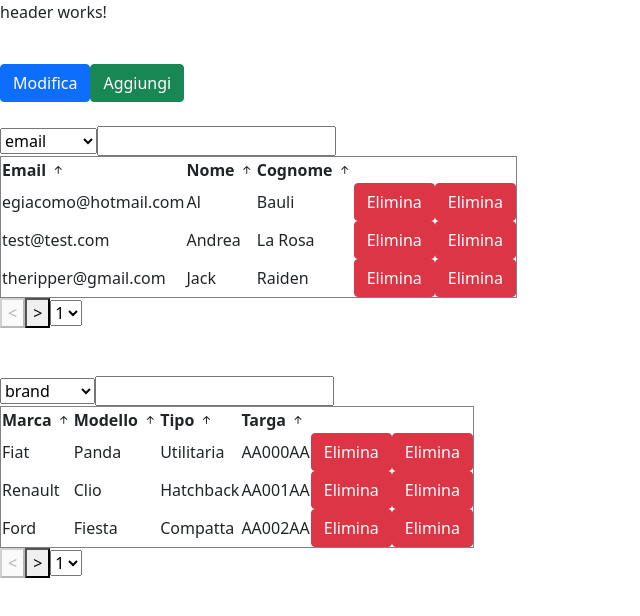
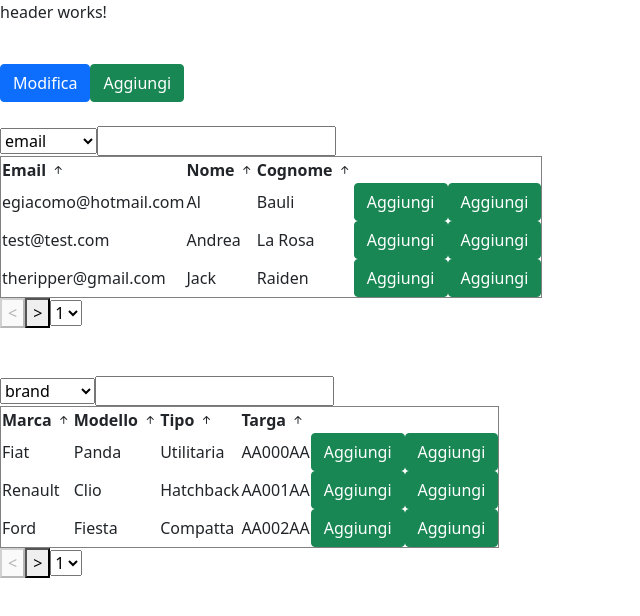
Before and after one commit to Andrea-LaRoss/RentalKarsAngular, an Angular app: page / in a window 1280 px wide. Shown: the top 616 px of the page, without its empty margins (0-640 px from the left). Built offline with nearby package versions, Linux system fonts and the light colour scheme.

Commit message:
Da sistemare

```diff
--- a/src/app/button-template/configurable-button.component.html
+++ b/src/app/button-template/configurable-button.component.html
@@ -1 +1 @@
-<button type={{config.type}} class={{config.css}} (click)="printLog()">{{config.text}}</button>
+<button type={{config.type}} class={{config.css}} (click)="startEvent()">{{config.text}}</button>
--- a/src/app/button-template/configurable-button.component.ts
+++ b/src/app/button-template/configurable-button.component.ts
@@ -18,7 +18,7 @@ export class ConfigurableButtonComponent implements OnInit {
   ngOnInit(): void {
   }
 
-  printLog() {
+  startEvent() {
     this.generalEvent.emit(this.config.text)
   }
 }
--- a/src/app/config/actions-enum.ts
+++ b/src/app/config/actions-enum.ts
@@ -1,3 +1,3 @@
 export enum ActionsEnum {
-  NEW_ROW ="Aggiungi" , EDIT = "Modifica" , DELETE = "Elimina"
+  NEW_ROW = "Aggiungi", EDIT = "Modifica", DELETE = "Elimina"
 }
--- a/src/app/table-template/table-template.component.html
+++ b/src/app/table-template/table-template.component.html
@@ -13,7 +13,7 @@
   <tr *ngFor="let d of data">
     <td *ngFor="let h of tableConfig.headers">{{d[h.key]}}</td>
     <ng-container *ngFor="let action of tableConfig.actions">
-      <app-configurable-button *ngIf="action != tableConfig.actions[0]" [config]="DELETE" (generalEvent)="provaEvento(d, action)"></app-configurable-button>
+      <app-configurable-button *ngIf="action != tableConfig.actions[0]" [config]="Aggiungi" (generalEvent)="provaEvento(d, action)"></app-configurable-button>
     </ng-container>
   </tr>
 
--- a/src/app/table-template/table-template.component.ts
+++ b/src/app/table-template/table-template.component.ts
@@ -27,19 +27,19 @@ export class TableTemplateComponent implements OnInit {
 
   constructor() { }
 
-  EDIT: ButtonConfig = {
+  Modifica: ButtonConfig = {
     css: "btn btn-primary",
     text: "Modifica",
     type: "button"
   };
 
-  NEW_ROW: ButtonConfig = {
+  Aggiungi: ButtonConfig = {
     css: "btn btn-success",
     text: "Aggiungi",
     type: "button"
   };
 
-  DELETE: ButtonConfig = {
+  Elimina: ButtonConfig = {
     css: "btn btn-danger",
     text: "Elimina",
     type: "button"
```
